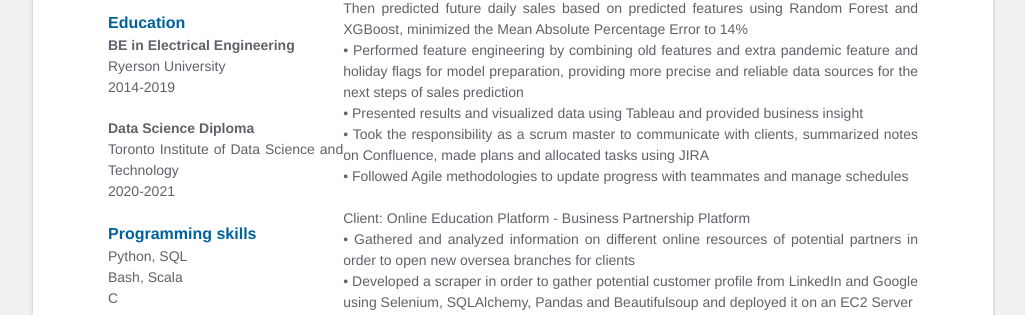
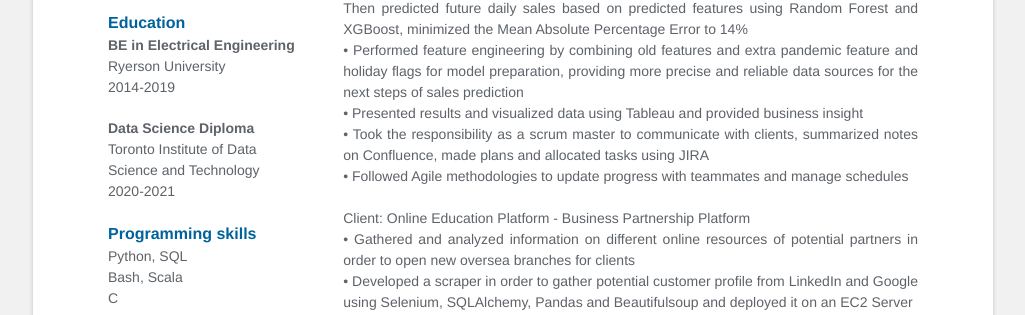
Before and after one commit to davyzhang3/davyzhang3.github.io, a Jekyll site: the page built from index.html, in a window 1280 px wide. Shown: the part 406-721 px from the top of the page, without its empty margins (127-1152 px from the left). Built offline with Jekyll 4.4.1, drawn with Linux system fonts in a browser that asks for light colours.

Commit message:
modified my layout

```diff
--- a/_data/data.yml
+++ b/_data/data.yml
@@ -22,7 +22,7 @@ education:
 
   - degree: Data Science Diploma
     time: 2020-2021
-    university: Toronto Institute of Data Science and Technology
+    university: Toronto Institute of Data <br>Science and Technology
 
 
 skills:
```
